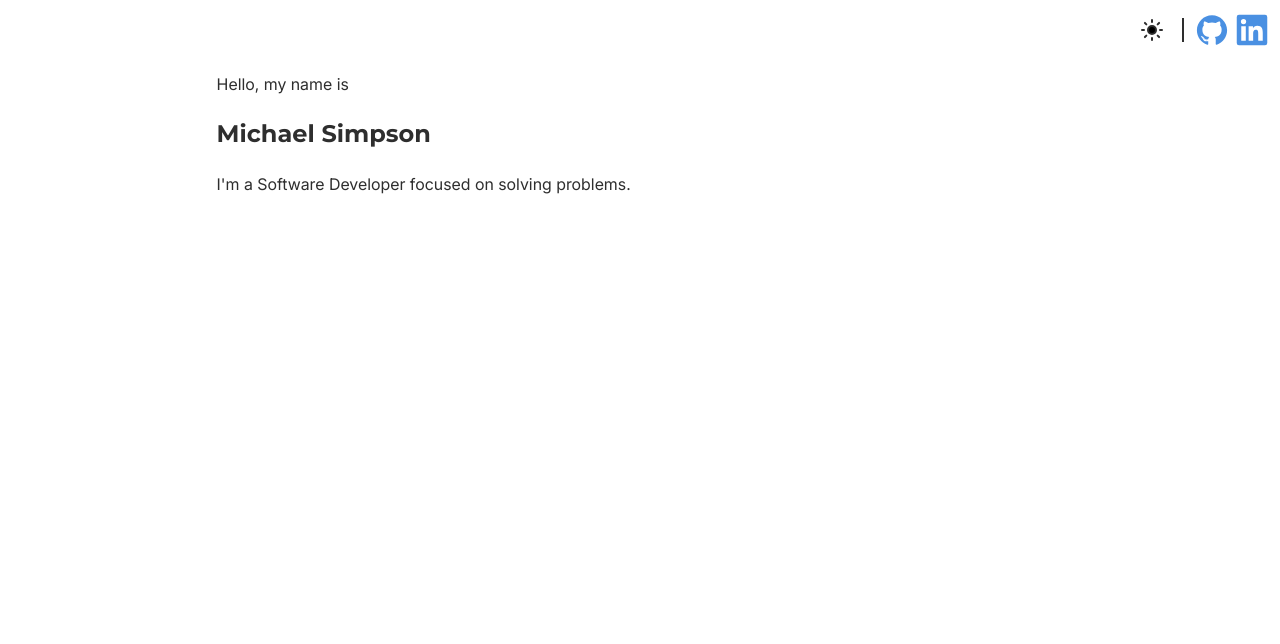
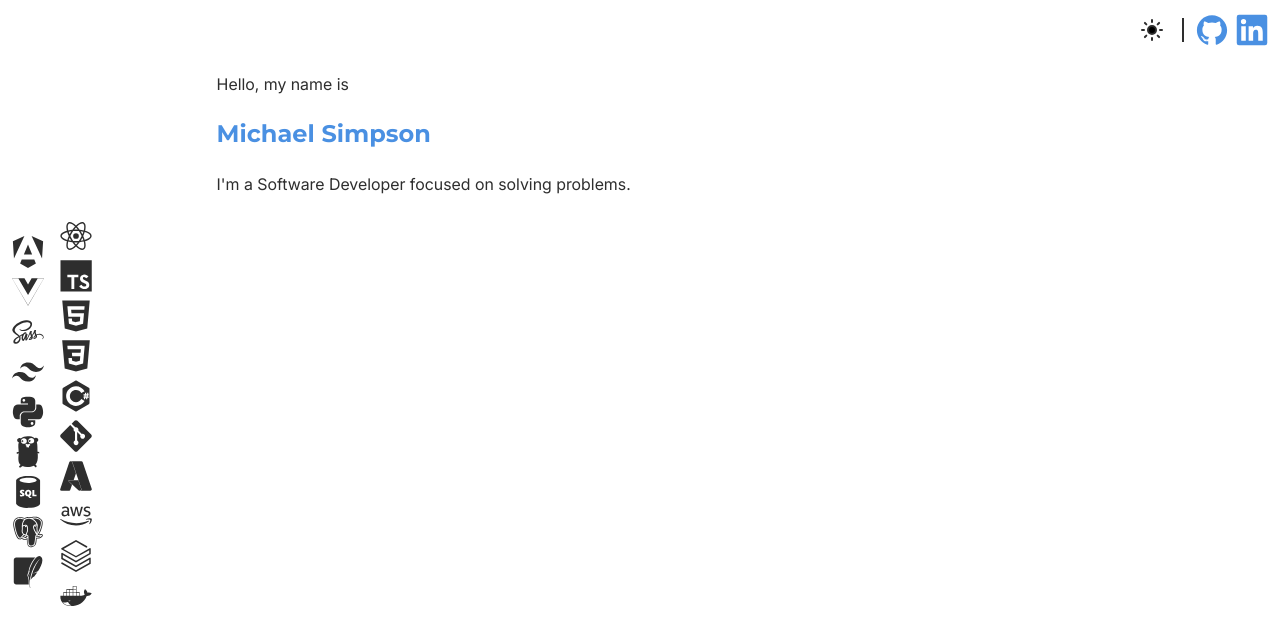
Before and after one commit to simpsom0/portfolio, a React (Vite) app: page / in a window 1280 px wide. Shown: the top 644 px of the page. Built offline with nearby package versions, Linux system fonts and the light colour scheme.

Commit message:
added tech-stack component and custom context hook

```diff
--- a/src/app/App.scss
+++ b/src/app/App.scss
@@ -18,6 +18,12 @@ h6 {
   display: flex;
   flex-direction: column;
   align-items: center;
+
+  .experience-container {
+    display: flex;
+    justify-content: space-between;
+    width: 100%;
+  }
 }
 
 .header-container {
--- a/src/app/App.tsx
+++ b/src/app/App.tsx
@@ -4,6 +4,8 @@ import LandingSection from '@/features/landing-section/landing-section';
 import ThemeButton from '@/components/theme-button/theme-button';
 import { GithubIcon } from '@/features/tech-stack/components/icons/etc/github';
 import { LinkedinIcon } from '@/features/tech-stack/components/icons/etc/linkedin';
+import TechStack from '@/features/tech-stack/tech-stack';
+import IconActivityProvider from '@/hooks/icon-activity/icon-activity-provider';
 
 function App() {
   return (
@@ -29,6 +31,11 @@ function App() {
       {/* body */}
       <div className="body-container">
         <LandingSection />
+        <IconActivityProvider>
+          <div className="experience-container">
+            <TechStack />
+          </div>
+        </IconActivityProvider>
       </div>
     </ThemeProvider>
   );
--- a/src/features/landing-section/landing-section.scss
+++ b/src/features/landing-section/landing-section.scss
@@ -3,3 +3,7 @@
   padding: 4px 8px;
   border-radius: 12px;
 }
+
+h2 {
+  color: var(--accent);
+}
--- /dev/null
+++ b/src/features/tech-stack/tech-stack.scss
@@ -0,0 +1,30 @@
+.techstack-container {
+  display: flex;
+  gap: 0.5em;
+  margin-right: 0.5em;
+
+  .techstack-col {
+    &#col-1 {
+      margin-top: 1em;
+    }
+  }
+
+  svg {
+    height: 2em;
+    width: 2em;
+    fill: var(--text-color);
+    padding: 0.25em;
+    transition:
+      translate 0.2s ease-in-out,
+      fill 0.2s ease-in-out;
+
+    &:hover {
+      fill: var(--accent);
+    }
+  }
+
+  .active svg {
+    translate: -0.5em;
+    fill: var(--accent);
+  }
+}
--- /dev/null
+++ b/src/features/tech-stack/tech-stack.tsx
@@ -0,0 +1,77 @@
+import './tech-stack.scss';
+import {
+  IconKey,
+  type IconKeyType,
+} from '@/hooks/icon-activity/icon-activity-provider';
+import React, { useMemo } from 'react';
+import { useIconActivity } from '@/hooks/icon-activity/use-icon-activity';
+import IconWrapper from '@/features/tech-stack/components/icon-wrapper';
+import { PostgresIcon } from '@/features/tech-stack/components/icons/databases/postgres';
+import { SqlIcon } from '@/features/tech-stack/components/icons/databases/sql';
+import { SqliteIcon } from '@/features/tech-stack/components/icons/databases/sqlite';
+import { AwsIcon } from '@/features/tech-stack/components/icons/devops/aws';
+import { AzureIcon } from '@/features/tech-stack/components/icons/devops/azure';
+import { DatabricksIcon } from '@/features/tech-stack/components/icons/devops/databricks';
+import { DockerIcon } from '@/features/tech-stack/components/icons/devops/docker';
+import { GitIcon } from '@/features/tech-stack/components/icons/etc/git';
+import { TypescriptIcon } from '@/features/tech-stack/components/icons/etc/typescript';
+import { AngularIcon } from '@/features/tech-stack/components/icons/frameworks/angular';
+import { ReactIcon } from '@/features/tech-stack/components/icons/frameworks/react';
+import { SassIcon } from '@/features/tech-stack/components/icons/frameworks/sass';
+import { TailwindIcon } from '@/features/tech-stack/components/icons/frameworks/tailwind';
+import { VueIcon } from '@/features/tech-stack/components/icons/frameworks/vue';
+import { CSharpIcon } from '@/features/tech-stack/components/icons/languages/c-sharp';
+import { CssIcon } from '@/features/tech-stack/components/icons/languages/css';
+import { GoIcon } from '@/features/tech-stack/components/icons/languages/go';
+import { HtmlIcon } from '@/features/tech-stack/components/icons/languages/html';
+import { PythonIcon } from '@/features/tech-stack/components/icons/languages/python';
+
+function TechStack() {
+  const { iconActivity } = useIconActivity();
+  const baseIcons = useMemo(
+    () =>
+      new Map<IconKeyType, React.ReactNode>([
+        [IconKey.Angular, <AngularIcon />],
+        [IconKey.Vue, <VueIcon />],
+        [IconKey.Sass, <SassIcon />],
+        [IconKey.Tailwind, <TailwindIcon />],
+        [IconKey.Python, <PythonIcon />],
+        [IconKey.Go, <GoIcon />],
+        [IconKey.Sql, <SqlIcon />],
+        [IconKey.Postgres, <PostgresIcon />],
+        [IconKey.Sqlite, <SqliteIcon />],
+        [IconKey.React, <ReactIcon />],
+        [IconKey.Typescript, <TypescriptIcon />],
+        [IconKey.Html, <HtmlIcon />],
+        [IconKey.Css, <CssIcon />],
+        [IconKey.CSharp, <CSharpIcon />],
+        [IconKey.Git, <GitIcon />],
+        [IconKey.Azure, <AzureIcon />],
+        [IconKey.Aws, <AwsIcon />],
+        [IconKey.Databricks, <DatabricksIcon />],
+        [IconKey.Docker, <DockerIcon />],
+      ]),
+    []
+  );
+
+  const wrappedIcons = useMemo(() => {
+    return Array.from(baseIcons.entries()).map(([k, icon]) => (
+      <IconWrapper key={k} active={iconActivity.has(k)}>
+        {icon}
+      </IconWrapper>
+    ));
+  }, [iconActivity, baseIcons]);
+
+  return (
+    <div className="techstack-container">
+      <div className="techstack-col" id="col-1">
+        {wrappedIcons.slice(0, wrappedIcons.length / 2)}
+      </div>
+      <div className="techstack-col" id="col-2">
+        {wrappedIcons.slice(wrappedIcons.length / 2, wrappedIcons.length)}
+      </div>
+    </div>
+  );
+}
+
+export default TechStack;
--- /dev/null
+++ b/src/hooks/icon-activity/icon-activity-provider.tsx
@@ -0,0 +1,62 @@
+import React, { useCallback, useMemo, useState } from 'react';
+import { IconActivityContext } from './use-icon-activity';
+
+export const IconKey = {
+  Angular: 0,
+  Vue: 1,
+  Sass: 2,
+  Tailwind: 3,
+  Python: 4,
+  Go: 5,
+  Sql: 6,
+  Postgres: 7,
+  Sqlite: 8,
+  React: 9,
+  Typescript: 10,
+  Html: 11,
+  Css: 12,
+  CSharp: 13,
+  Git: 14,
+  Azure: 15,
+  Aws: 16,
+  Databricks: 17,
+  Docker: 18,
+} as const;
+export type IconKeyType = (typeof IconKey)[keyof typeof IconKey];
+
+export type IconActivityState = {
+  iconActivity: Set<IconKeyType>;
+  setIconActivity: (iconKeys: IconKeyType[]) => void;
+};
+
+function IconActivityProvider({ children }: React.PropsWithChildren) {
+  const [internalIconActivity, setInternalIconActivity] = useState<
+    Set<IconKeyType>
+  >(new Set());
+
+  const setIconActivity = useCallback((iconKeys: IconKeyType[]) => {
+    setInternalIconActivity((prev) => {
+      // Shallow equality check, only update if size or keys are different
+      if (prev.size === iconKeys.length && iconKeys.every((k) => prev.has(k))) {
+        return prev;
+      }
+      return new Set(iconKeys);
+    });
+  }, []);
+
+  const IconActivityContextValue: IconActivityState = useMemo(
+    () => ({
+      iconActivity: internalIconActivity,
+      setIconActivity: setIconActivity,
+    }),
+    [internalIconActivity, setIconActivity]
+  );
+
+  return (
+    <IconActivityContext.Provider value={IconActivityContextValue}>
+      {children}
+    </IconActivityContext.Provider>
+  );
+}
+
+export default IconActivityProvider;
--- /dev/null
+++ b/src/hooks/icon-activity/use-icon-activity.tsx
@@ -0,0 +1,20 @@
+import { createContext, useContext } from 'react';
+import type { IconActivityState } from '@/hooks/icon-activity/icon-activity-provider';
+
+const initalIconActivity: IconActivityState = {
+  iconActivity: new Set(),
+  setIconActivity: () => null,
+};
+
+export const IconActivityContext = createContext(initalIconActivity);
+
+export const useIconActivity = () => {
+  const context = useContext(IconActivityContext);
+
+  if (context === undefined)
+    throw new Error(
+      'useIconActivity must be used within a IconActivityProvider'
+    );
+
+  return context;
+};
```
